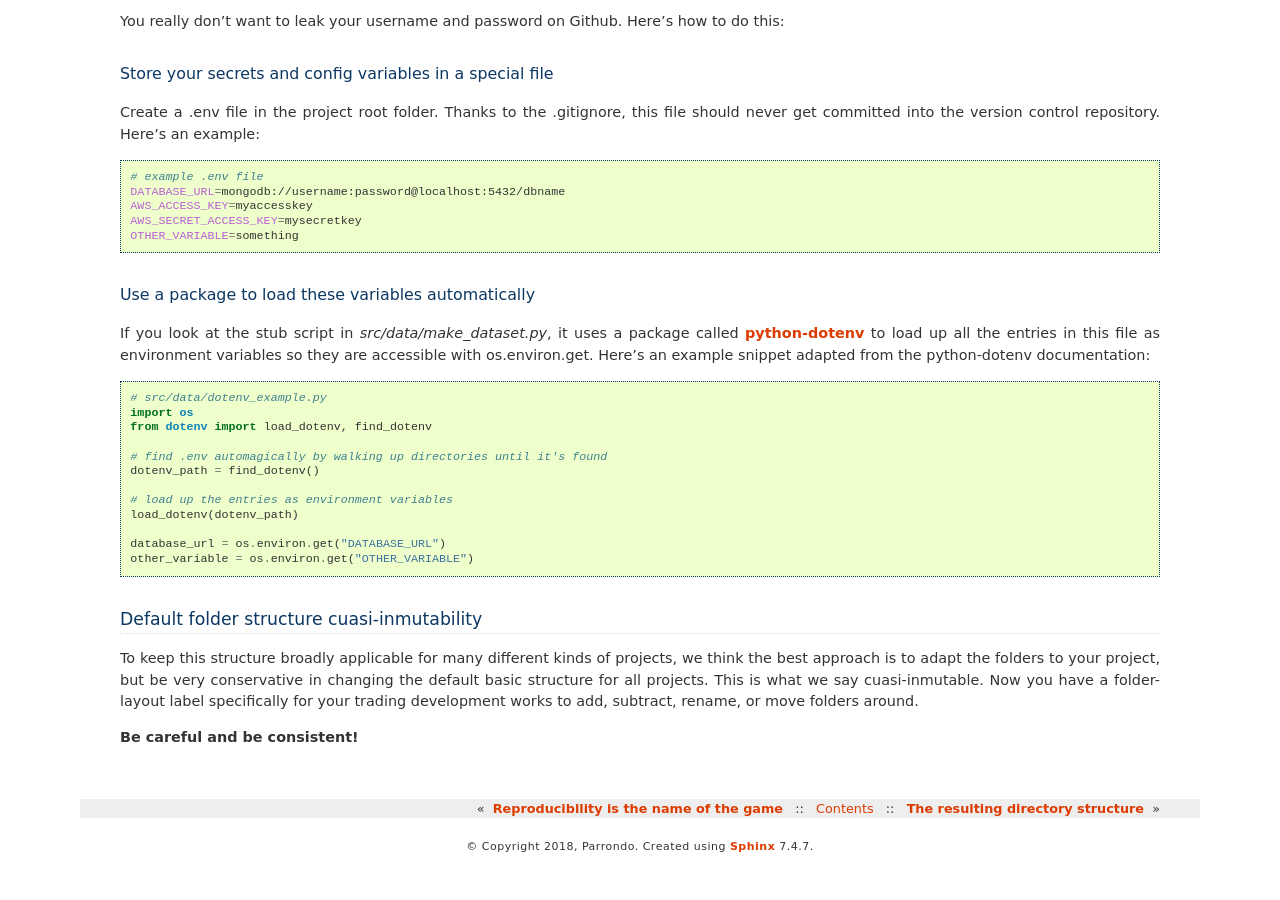
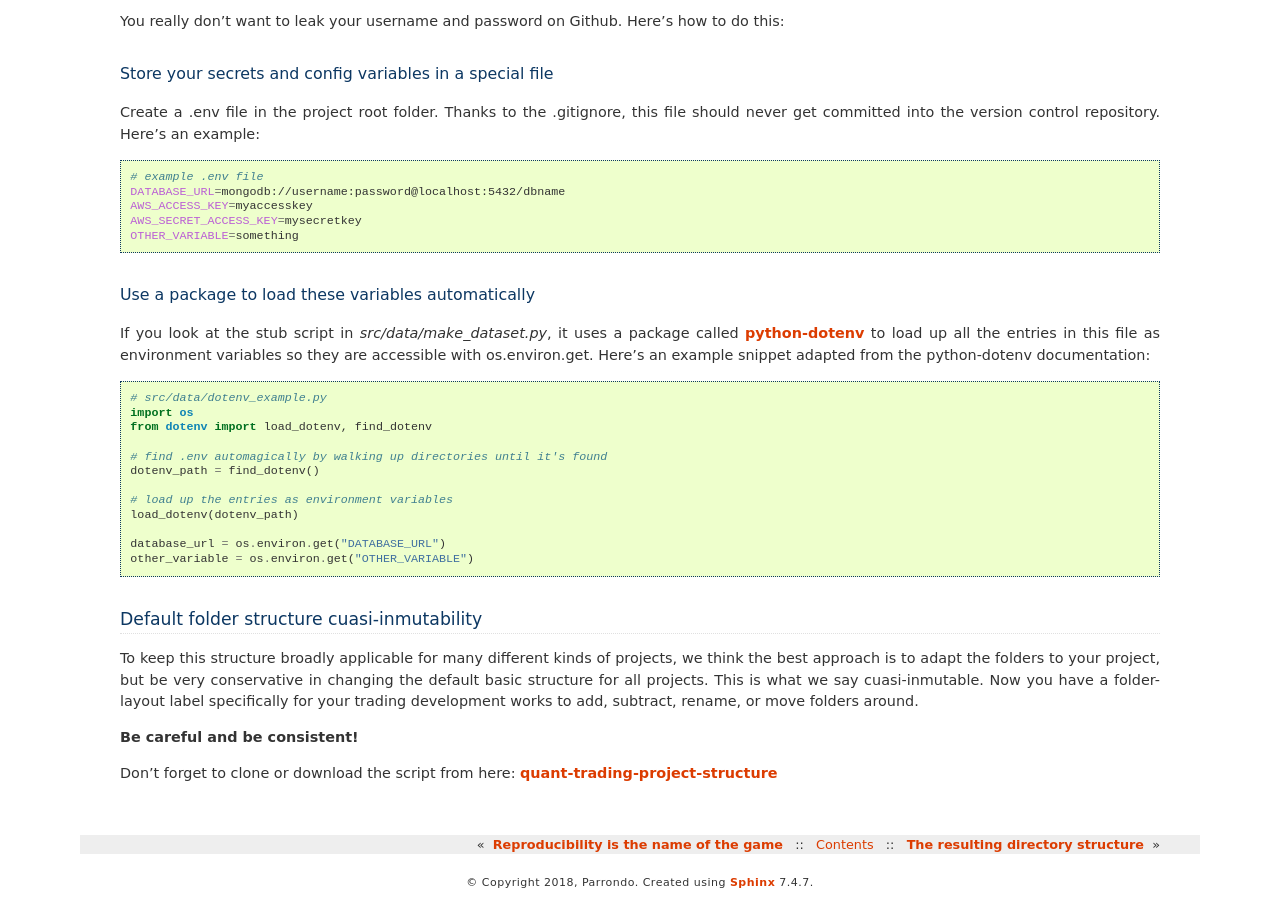
Before and after one commit to parrondo/quant-trading-project-structure, a Sphinx documentation site: the page built from docs/getting.rst, in a window 1280 px wide and 900 px high, scrolled down 2681 px. Built offline with Sphinx 7.4.7, drawn with Linux system fonts in a browser that asks for light colours; before the commit the page ends 3545 px from its top, so only the background shows below that.

Commit message:
initial commit

```diff
--- a/docs/getting.rst
+++ b/docs/getting.rst
@@ -195,6 +195,7 @@ Now you have a folder-layout label specifically for your trading development wor
 
 **Be careful and be consistent!**
 
+Don't forget to clone or download the script from here: `quant-trading-project-structure`_
 
 .. _`cookiecutter Python package`: http://cookiecutter.readthedocs.org/en/latest/installation.html
 .. _`Anaconda`: https://conda.io/docs/index.html
@@ -204,3 +205,4 @@ Now you have a folder-layout label specifically for your trading development wor
 .. _`Mesos`: http://mesos.apache.org/
 .. _`Docker Swarm`: https://www.docker.com/products/docker-swarm
 .. _`python-dotenv`: https://github.com/theskumar/python-dotenv
+.. _`quant-trading-project-structure`: https://github.com/parrondo/quant-trading-project-structure
```
Also changed, not shown: README.md (line endings or trailing spaces).
